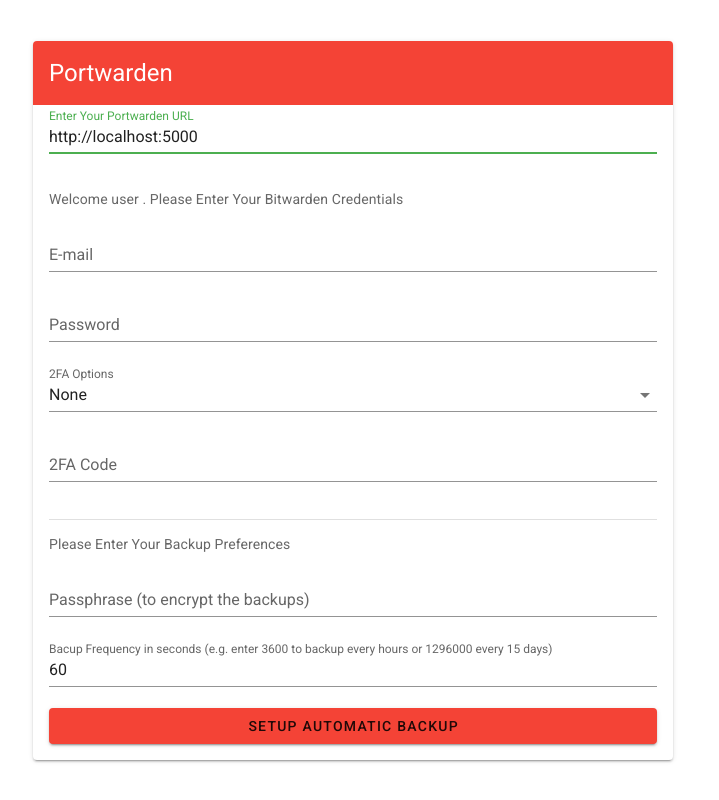
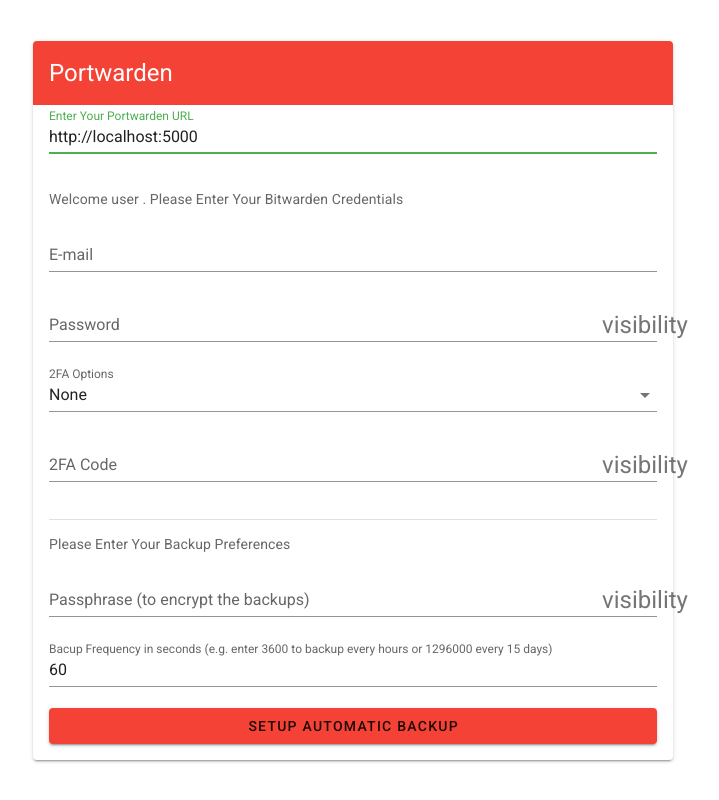
Before and after one commit to pluim003/portwarden-frontend, a Nuxt app: page /home in a window 1280 px wide. Shown: the whole page, without its empty margins (287-1006 px from the left). Built offline with nearby package versions, Linux system fonts and the light colour scheme.

Commit message:
FE-1 # Hide passwords

```diff
--- a/pages/home.vue
+++ b/pages/home.vue
@@ -30,9 +30,12 @@
                 />
                 <v-text-field
                   v-model="pu.bitwarden_login_credentials.password"
+                  :append-icon="passwordShow ? 'visibility_off' : 'visibility'"
+                  :type="passwordShow ? 'text' : 'password'"
                   label="Password"
                   required
                   color="red"
+                  @click:append="passwordShow = !passwordShow"
                 />
                 <v-select
                   :items="twofa_options"
@@ -43,17 +46,23 @@
                 />
                 <v-text-field
                   v-model="pu.bitwarden_login_credentials.code"
+                  :append-icon="twoFAShow ? 'visibility_off' : 'visibility'"
+                  :type="twoFAShow ? 'text' : 'password'"
                   label="2FA Code"
                   required
                   color="red"
+                  @click:append="twoFAShow = !twoFAShow"
                 />
                 <v-divider class="mt-4"/>
                 <v-subheader class="pa-0">Please Enter Your Backup Preferences</v-subheader>
                 <v-text-field
                   v-model="pu.backup_setting.passphrase"
+                  :append-icon="passphraseShow ? 'visibility_off' : 'visibility'"
+                  :type="passphraseShow ? 'text' : 'password'"
                   label="Passphrase (to encrypt the backups)"
                   required
                   color="red"
+                  @click:append="passphraseShow = !passphraseShow"
                 />
                 <v-text-field
                   v-model="pu.backup_setting.backup_frequency_seconds"
@@ -125,7 +134,10 @@
           code: '3'
         }
       ],
-      twofa_code: ""
+      twofa_code: "",
+      passwordShow: false,
+      passphraseShow: false,
+      twoFAShow: false
     }
   },
   created () {
```
